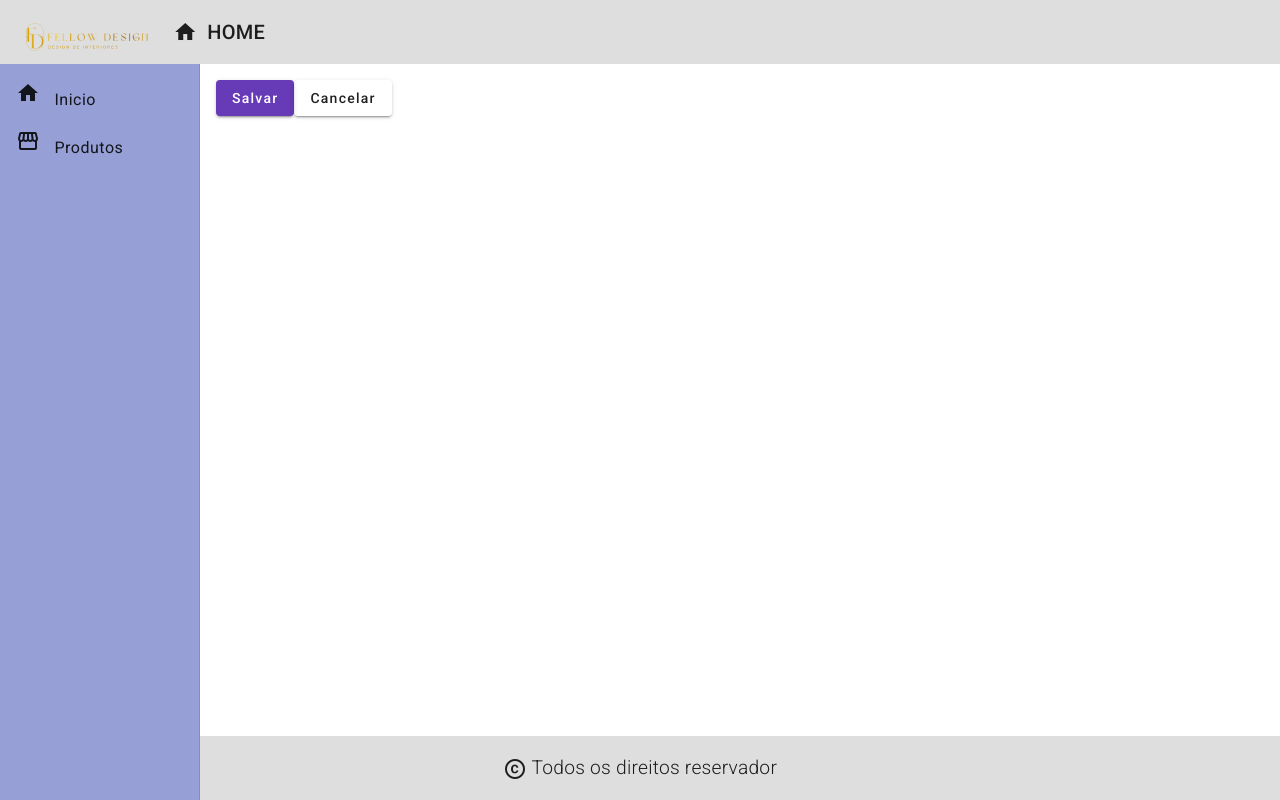
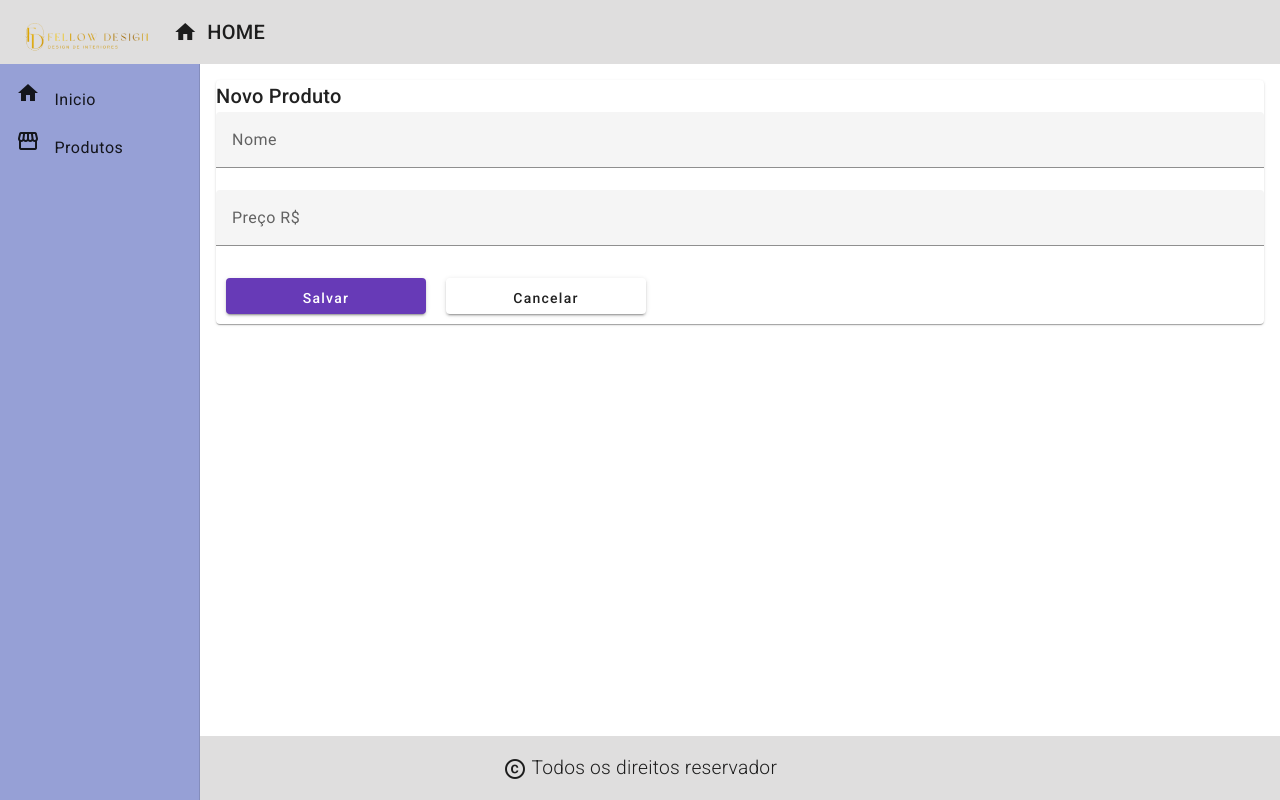
Before and after one commit to kennedybrito/CRUD-usando-angular-, an Angular app in the folder frontend/: page /products/create in a window 1280 px wide. Built offline with nearby package versions, Linux system fonts and the light colour scheme.

Commit message:
criado formulario

```diff
--- a/frontend/src/app/components/product/product-create/product-create.component.css
+++ b/frontend/src/app/components/product/product-create/product-create.component.css
@@ -0,0 +1,17 @@
+form{
+    display: flex;
+    flex-direction: column;
+
+}
+
+button{
+
+    padding: 10px;
+    width: 200px;
+    height: 50px;
+    display: inline-block;
+    margin: 10px;
+    cursor: pointer;
+    border-radius: 4px;
+
+}
--- a/frontend/src/app/components/product/product-create/product-create.component.html
+++ b/frontend/src/app/components/product/product-create/product-create.component.html
@@ -1,6 +1,18 @@
+
+<mat-card >
+    <mat-card-title> Novo Produto </mat-card-title>
+    <form>
+        <mat-form-field>
+            <input matInput placeholder="Nome" [(ngModel)]="product.nome" name="nome">
+        </mat-form-field>
+        <mat-form-field>
+            <input matInput placeholder="Preço R$" type="number" [(ngModel)]="product.preco" name="preco">
+        </mat-form-field>
 
 
+    </form>
 
+    <div>
         <button mat-raised-button color="primary" (click)="createProduct()">
             Salvar
         </button>
@@ -8,3 +20,7 @@
         <button mat-raised-button color="secundary" (click)="cancel()">
             Cancelar
         </button>
+    </div>
+
+
+</mat-card>
```
Also changed, not shown: frontend/src/app/app.module.ts (+10 -1 lines). Lines whose indentation alone changed are shown as unchanged.
